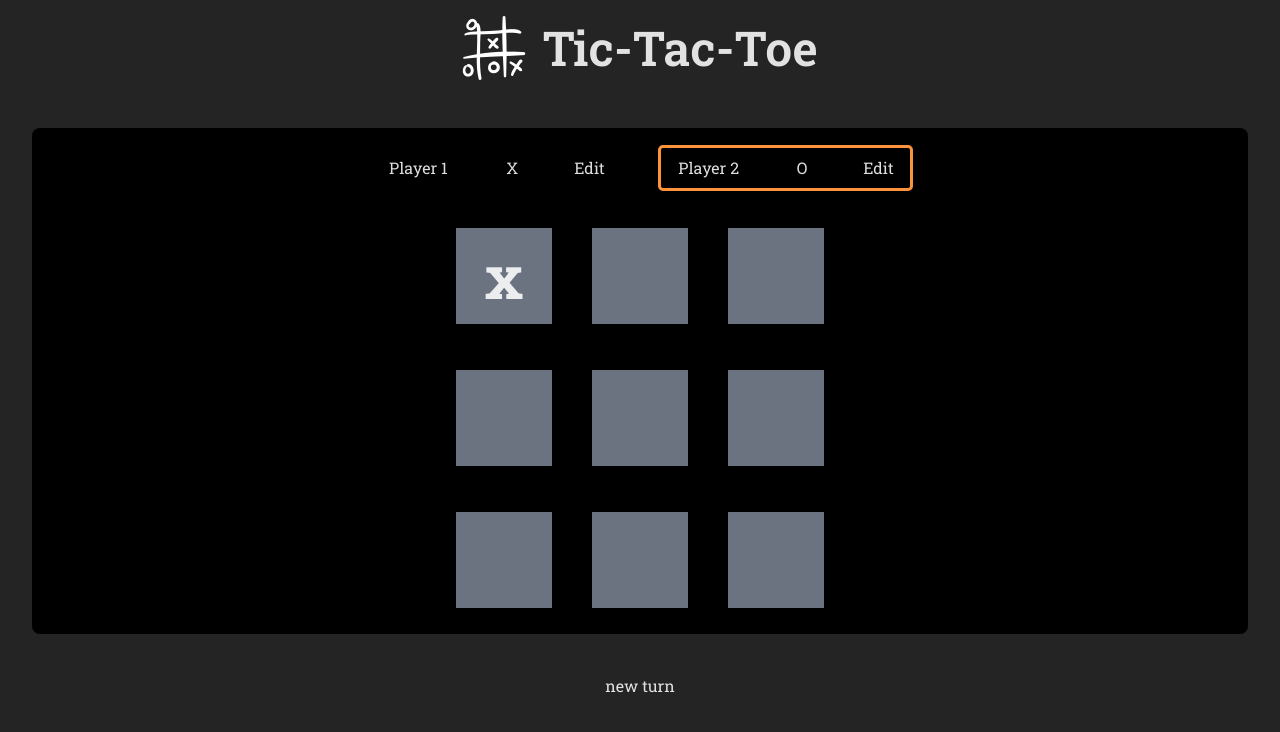
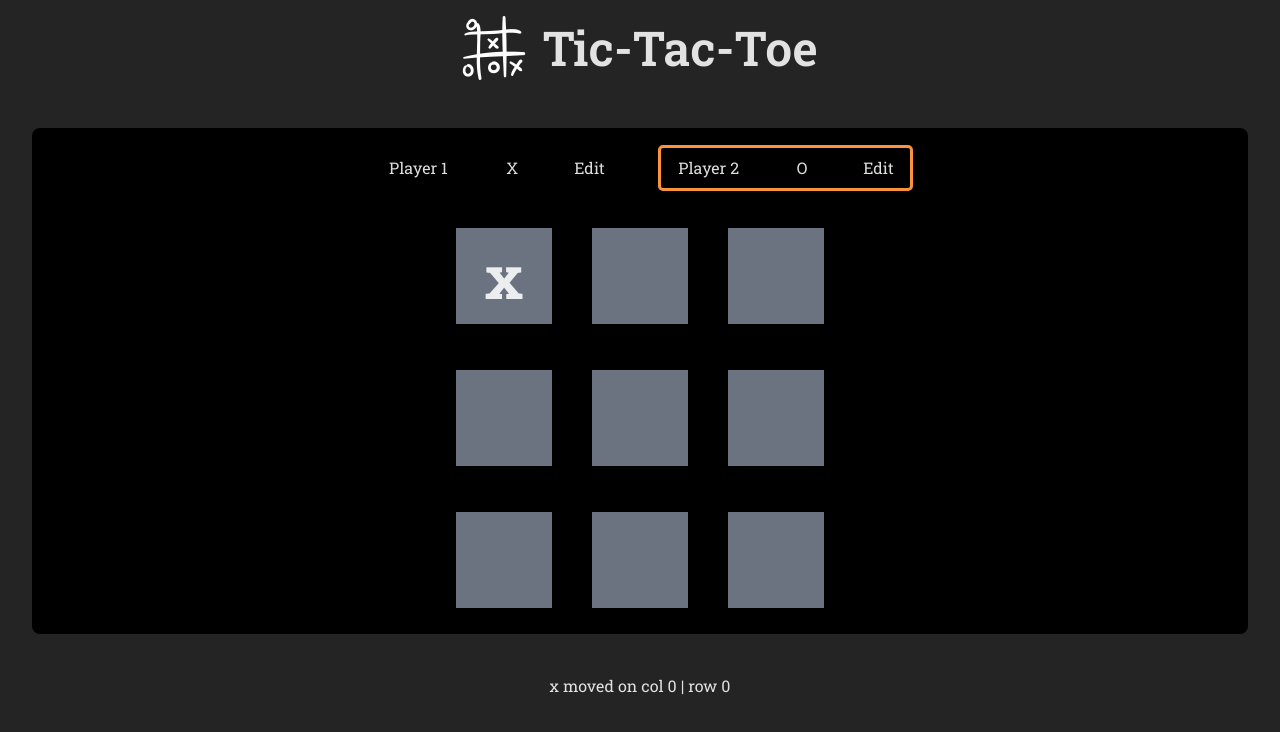
Before and after one commit to Asef00/tic-tac-toe, a React (Vite) app: page / in a window 1280 px wide. Both pictures are taken after a click on the button 504 px from the left and 276 px from the top of the page. Shown: the top 732 px of the page. Built offline with nearby package versions, Linux system fonts and the light colour scheme.

Commit message:
feat: complete turns log

```diff
--- a/src/App.tsx
+++ b/src/App.tsx
@@ -3,12 +3,13 @@ import Player from './components/Player'
 import GameBoard from './components/GameBoard'
 import { useState } from 'react'
 import Log from './components/Log'
+import { GameTurn } from './types/types'
 
 function App() {
   const [activePlayer, setActivePlayer] = useState('x')
-  const [gameTurns, setGameTurns] = useState([] as string[])
+  const [gameTurns, setGameTurns] = useState([] as GameTurn[])
 
-  function handlePlayerMove() {
+  function handlePlayerMove(colIndex: number, rowIndex: number) {
     //change active player
     setActivePlayer((prevPlayer) => {
       if (prevPlayer === 'x') return 'o'
@@ -16,7 +17,14 @@ function App() {
     })
     //log the activity
     setGameTurns((prevGameTurns) => {
-      return ['new turn', ...prevGameTurns]
+      //compute current player to not mixing different states
+      let currentPlayer = 'x'
+      if (prevGameTurns.length && prevGameTurns[0].player) currentPlayer = 'o'
+
+      return [
+        { square: { row: rowIndex, col: colIndex }, player: currentPlayer },
+        ...prevGameTurns,
+      ]
     })
   }
 
@@ -38,7 +46,7 @@ function App() {
         </ol>
         {/* game board */}
         <GameBoard
-          changePlayer={handlePlayerMove}
+          changePlayer={(c: number, r: number) => handlePlayerMove(c, r)}
           activePlayer={activePlayer}
         />
       </div>
--- a/src/components/GameBoard.tsx
+++ b/src/components/GameBoard.tsx
@@ -1,4 +1,4 @@
-import { act, useState } from 'react'
+import { useState } from 'react'
 
 const initialGameBoard = [
   [null, null, null],
@@ -8,7 +8,7 @@ const initialGameBoard = [
 
 type Props = {
   activePlayer: string
-  changePlayer: () => void
+  changePlayer: (c: number, r: number) => void
 }
 
 export default function GameBoard({ activePlayer, changePlayer }: Props) {
@@ -28,7 +28,7 @@ export default function GameBoard({ activePlayer, changePlayer }: Props) {
         updatedBoard[rowIndex][colIndex] = activePlayer
         return updatedBoard
       })
-      changePlayer()
+      changePlayer(colIndex, rowIndex)
     }
   }
 
--- a/src/components/Log.tsx
+++ b/src/components/Log.tsx
@@ -1,12 +1,18 @@
+import { GameTurn } from '../types/types'
+
 type Props = {
-  turns: string[]
+  turns: GameTurn[]
 }
 
 export default function Log({ turns }: Props) {
   return (
     <ol>
       {turns.map((turn) => {
-        return <li>{turn}</li>
+        return (
+          <li>
+            {turn.player} moved on col {turn.square.col} | row {turn.square.row}
+          </li>
+        )
       })}
     </ol>
   )
--- /dev/null
+++ b/src/types/types.ts
@@ -0,0 +1,9 @@
+export type Square = {
+  row: number
+  col: number
+}
+
+export type GameTurn = {
+  square: Square
+  player: 'x' | 'o'
+}
```
